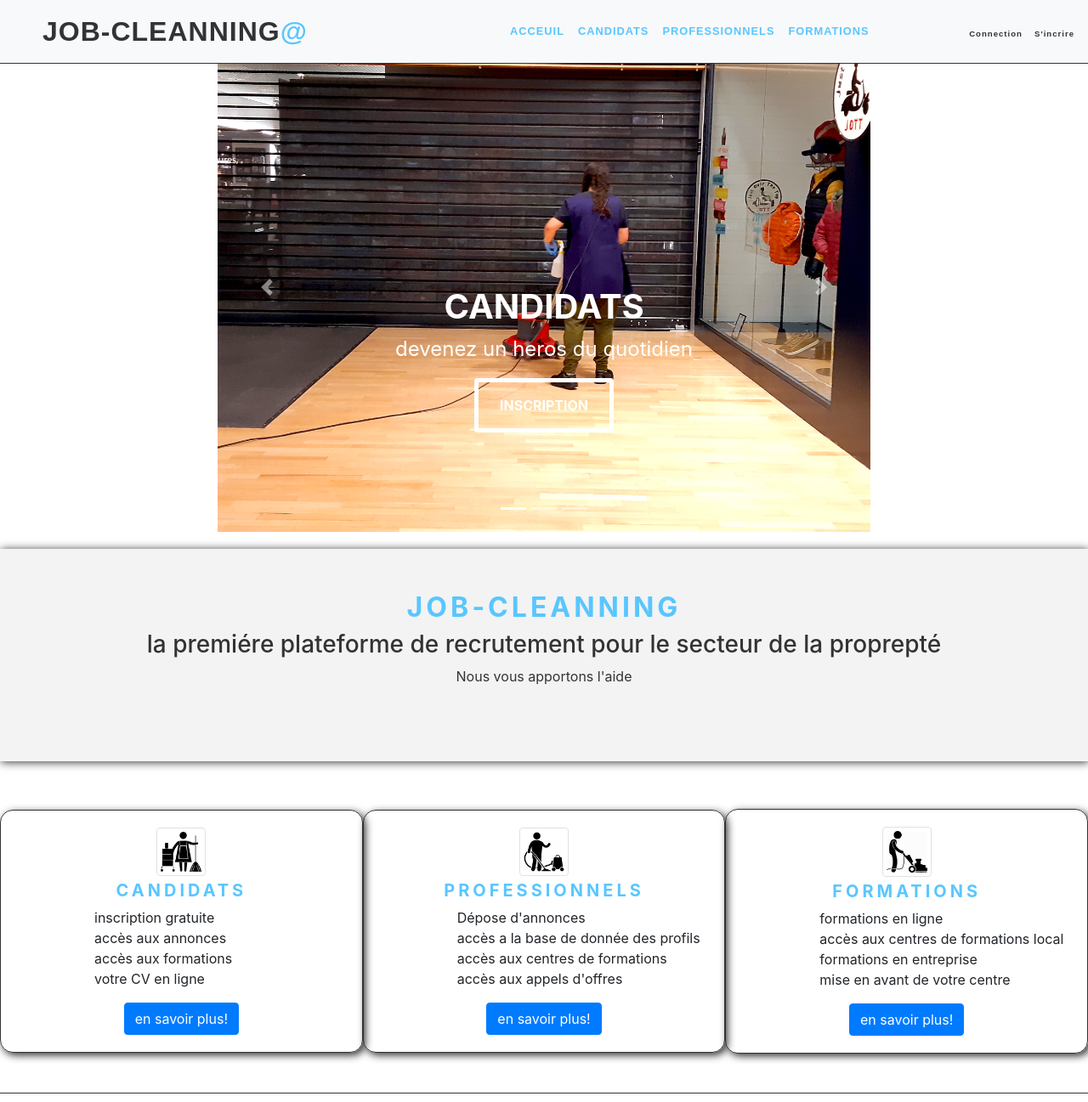
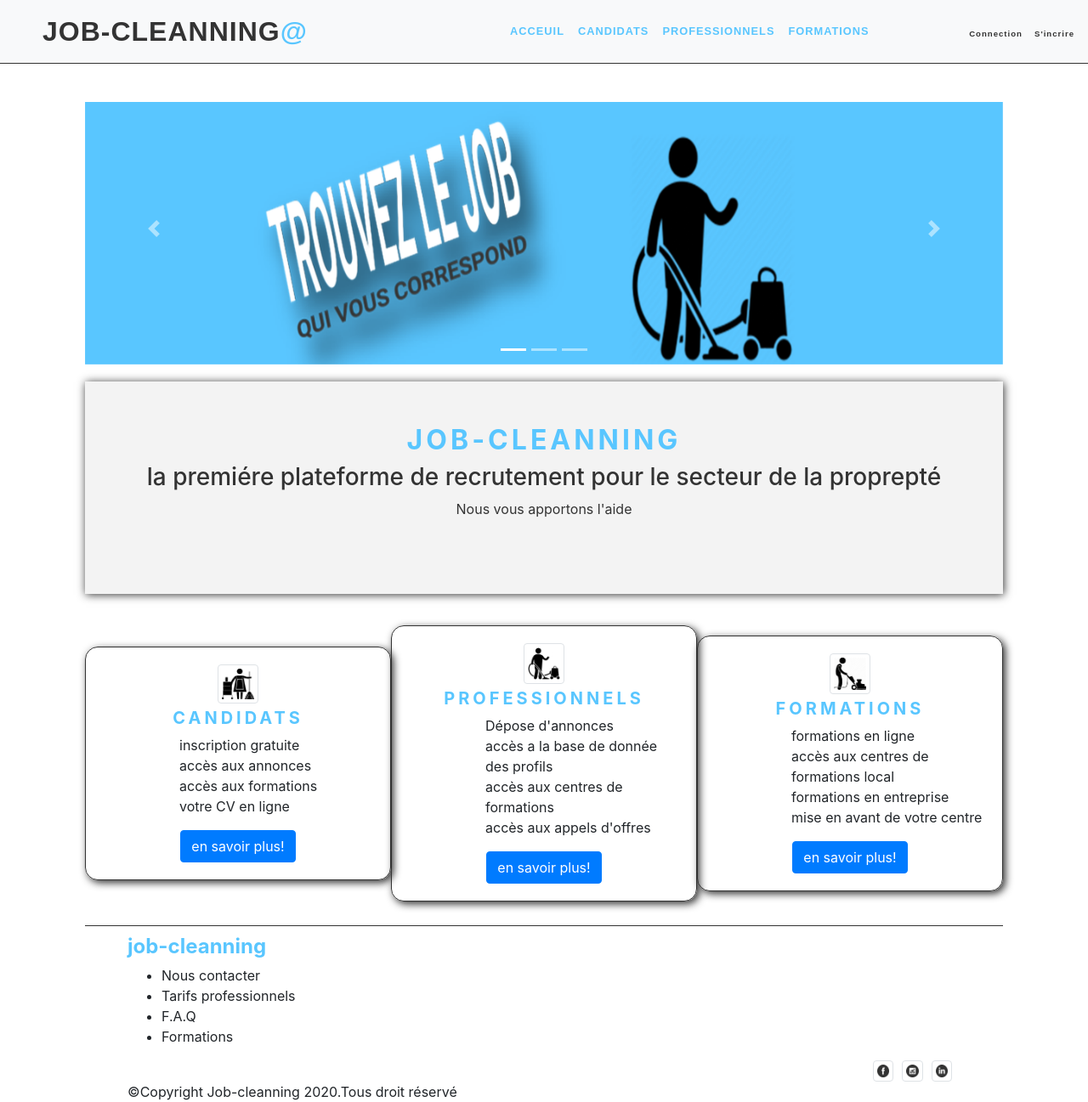
Before and after one commit to cedricdpt/job-cleanning, a PHP site: page / in a window 1280 px wide. Shown: the top 1297 px of the page at 85% size. Run offline with PHP 8.4, Linux system fonts and the light colour scheme.

Commit message:
test img carousell

```diff
--- a/index.php
+++ b/index.php
@@ -3,52 +3,31 @@
 
 <section>
 <div id="moncarousel" class="carousel slide" data-ride="carousel">
-
-  <!-- Indicators -->
-  <ul class="carousel-indicators">
+  <ol class="carousel-indicators">
     <li data-target="#moncarousel" data-slide-to="0" class="active"></li>
-    <li data-target="#moncarousel" data-slide-to="1"></li>
+    <li data-target="#moncarousel data-slide-to="1"></li>
     <li data-target="#moncarousel" data-slide-to="2"></li>
-  </ul>
-
-  <!-- The slideshow -->
+  </ol>
   <div class="carousel-inner">
     <div class="carousel-item active">
-      <img src="images/lustreuse agent2.png" alt="agent de nettoyage">
-      <div class="carousel-caption">
-    <h3>candidats</h3>
-    <p>devenez un heros du quotidien</p>
-    <button type="button" class="btn btn-link">inscription</button>
-  </div>
+      <img src="images/bandeau caroussel_1.png" class="d-block w-100" alt="le job de vos envies">
     </div>
     <div class="carousel-item">
-      <img src="images/laveur de vitre.jpg" alt="laveur de vitre">
-      <div class="carousel-caption">
-    <h3>professionnels</h3>
-    <p>trouvez vos futur collaborateurs rapidement</p>
-    <button type="button" class="btn btn-link">inscription</button>
-  </div>
+      <img src="images/bandeau caroussel_2.png" class="d-block w-100" alt="...">
     </div>
-     <div class="carousel-item">
-      <img src="images/nettoyage autolaveuse.png" alt="Chicago">
-      <div class="carousel-caption">
-    <h3>Los Angeles</h3>
-    <p>We had such a great time in LA!</p>
-    <button type="button" class="btn btn-link">inscription</button>
-  </div>
+    <div class="carousel-item">
+      <img src="images/bandeau caroussel_1.png" class="d-block w-100" alt="...">
     </div>
   </div>
-
-  <!-- Left and right controls -->
-  <a class="carousel-control-prev" href="#moncarousel" data-slide="prev">
-    <span class="carousel-control-prev-icon"></span>
+  <a class="carousel-control-prev" href="#moncarousel" role="button" data-slide="prev">
+    <span class="carousel-control-prev-icon" aria-hidden="true"></span>
+    <span class="sr-only">Previous</span>
   </a>
-  <a class="carousel-control-next" href="#moncarousel" data-slide="next">
-    <span class="carousel-control-next-icon"></span>
+  <a class="carousel-control-next" href="#moncarousel" role="button" data-slide="next">
+    <span class="carousel-control-next-icon" aria-hidden="true"></span>
+    <span class="sr-only">Next</span>
   </a>
-
 </div>
-</section>
 
 <section>
  <div class="block-description">
--- a/style/style.css
+++ b/style/style.css
@@ -1,6 +1,6 @@
 body{
 	padding: 0;
-	margin: 0;
+	margin: 100px;
     height: 100vh;
 }
 /*css section login*/
@@ -13,6 +13,7 @@ body{
 	font-weight: 900;
 	margin-left: 1em;
 	text-transform: capitalize;
+
 	}
 .navbar .login a:hover{
 	color: #333 !important;
@@ -62,48 +63,20 @@ body{
  border-style: none;
 }
 
+
 /*caroussel*/
 
 #moncarousel{
-	width: 60%;
-	margin: 0 auto;
-	margin-top:50px;
-	margin-bottom: 20px;
+	width: 100%;
+	height: auto;
 	}
 
 .carousel-item img{
-	width:100%;
-	height: auto;
+	margin-top: 20px;
+	margin-bottom: 10px;
 	}
 
-.carousel-caption{
-	margin-bottom: 10%;
-}
 
-.carousel-caption h3{
-    font-size: 2.5em;
-    font-weight:bold;
-    text-transform: uppercase;
-}
-
-.carousel-caption p{
-	font-size: 1.5em;
-
-}
-
-.carousel-caption .btn{
-	text-transform: uppercase;
-	border: solid  5px #fff;
-	padding: 15px 25px;
-	color: #fff;
-	font-weight:bold;
-	text
-}
-
-.carousel-caption .btn:hover{
-	background-color: #59c6ff;
-	text-decoration: none;
-}
 
 /*section description*/
 
@@ -115,6 +88,7 @@ body{
 	text-align: center;
 	padding-top: 50px;
 	box-shadow: 1px 1px 10px #333;
+	margin-top: 10px;
 }
 .block-description h2{
 	color: #59c6ff;
```
Also changed, not shown: images/Lien vers moquette icon.png (added), images/bandeau caroussel_1.png (added), images/bandeau caroussel_2.png (added), page2.php (added), 1 other file.
